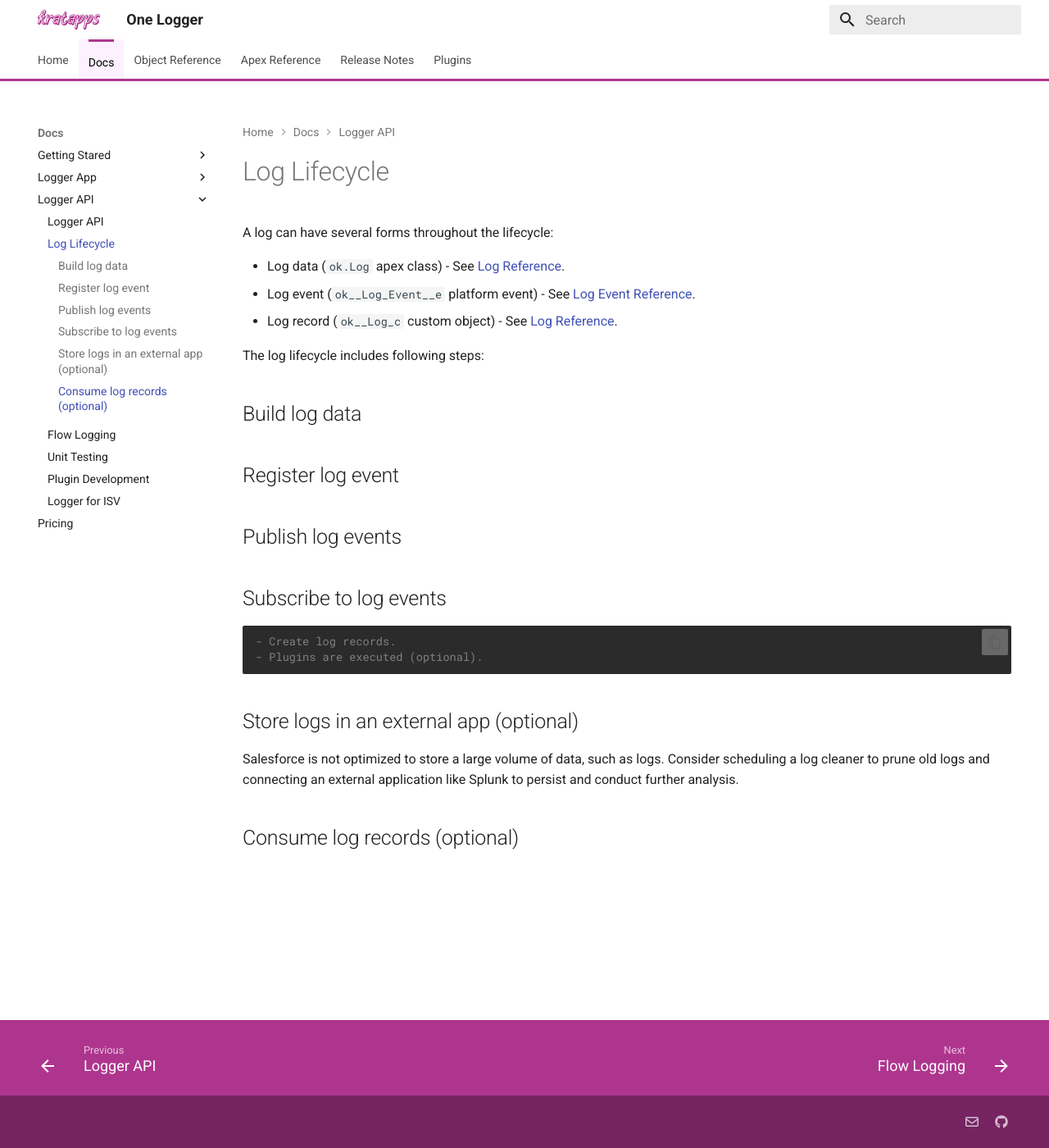
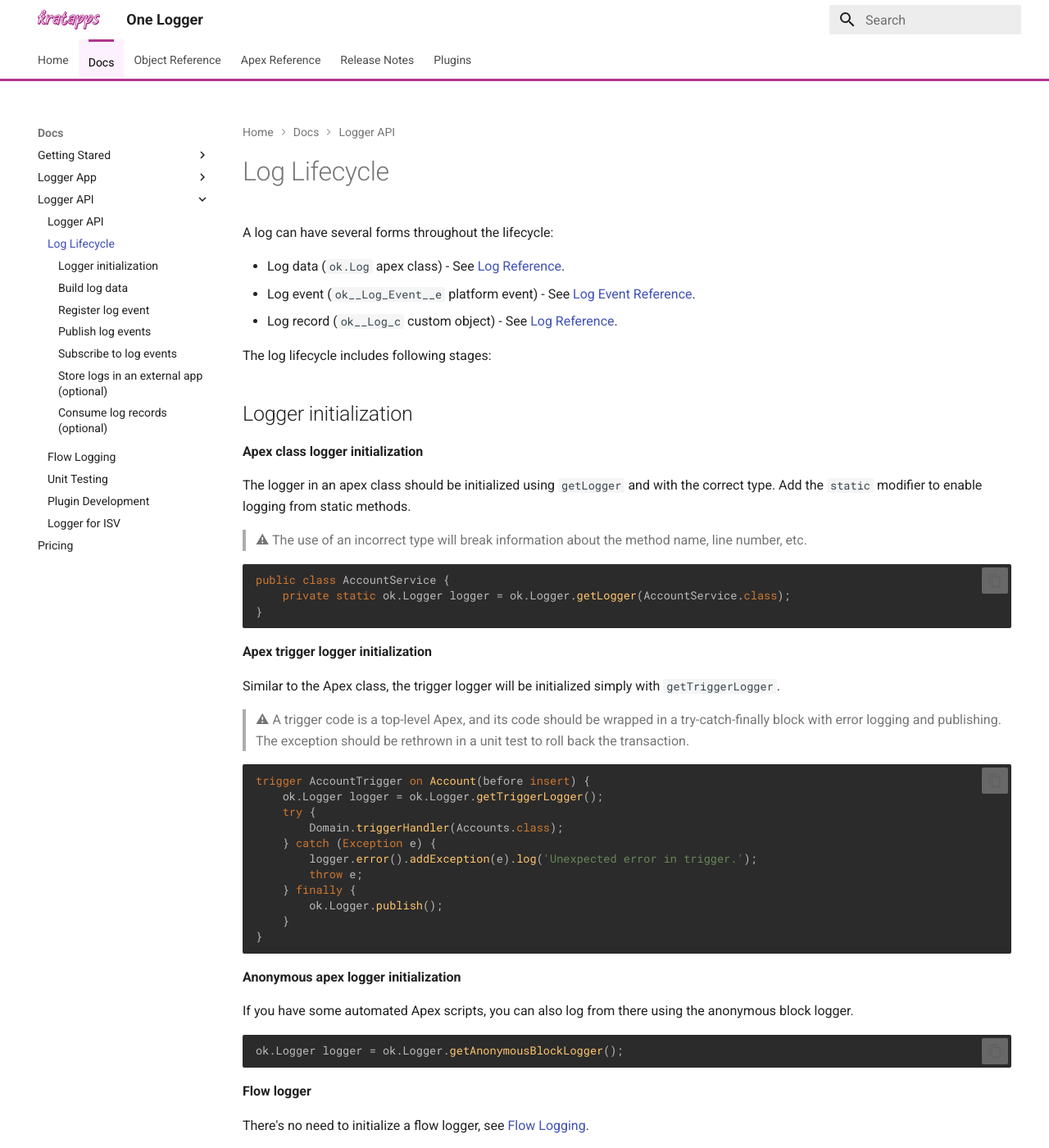
Before and after one commit to kratapps/one-logger-kratapps-com, an MkDocs documentation site: the page built from docs/docs/api/log-lifecycle.md, in a window 1280 px wide and 1400 px high. Shown: the whole window at 82% size. Built offline with MkDocs 1.6.1 and Material for MkDocs 9.7.7, drawn with Linux system fonts in a browser that asks for light colours.

Commit message:
Update doc.

````diff
--- a/docs/docs/api/log-lifecycle.md
+++ b/docs/docs/api/log-lifecycle.md
@@ -6,7 +6,55 @@
 -   Log event (`ok__Log_Event__e` platform event) - See [Log Event Reference](../../reference/ok__Log_Event__e.md).
 -   Log record (`ok__Log_c` custom object) - See [Log Reference](../../reference/ok__Log__c.md).
 
-The log lifecycle includes following steps:
+The log lifecycle includes following stages:
+
+## Logger initialization
+
+**Apex class logger initialization**
+
+The logger in an apex class should be initialized using `getLogger` and with the correct type.
+Add the `static` modifier to enable logging from static methods.
+
+> ⚠ The use of an incorrect type will break information about the method name, line number, etc.
+
+```apex
+public class AccountService {
+    private static ok.Logger logger = ok.Logger.getLogger(AccountService.class);
+}
+```
+
+**Apex trigger logger initialization**
+
+Similar to the Apex class, the trigger logger will be initialized simply with `getTriggerLogger`.
+
+> ⚠ A trigger code is a top-level Apex, and its code should be wrapped in a try-catch-finally block with error logging and publishing.
+> The exception should be rethrown in a unit test to roll back the transaction.
+
+```apex
+trigger AccountTrigger on Account(before insert) {
+    ok.Logger logger = ok.Logger.getTriggerLogger();
+    try {
+        Domain.triggerHandler(Accounts.class);
+    } catch (Exception e) {
+        logger.error().addException(e).log('Unexpected error in trigger.');
+        throw e;
+    } finally {
+        ok.Logger.publish();
+    }
+}
+```
+
+**Anonymous apex logger initialization**
+
+If you have some automated Apex scripts, you can also log from there using the anonymous block logger.
+
+```apex
+ok.Logger logger = ok.Logger.getAnonymousBlockLogger();
+```
+
+**Flow logger**
+
+There's no need to initialize a flow logger, see [Flow Logging](flow-logging.md).
 
 ## Build log data
 
````
Also changed, not shown: docs/docs/undocumented.md (added, +213 -0 lines).
